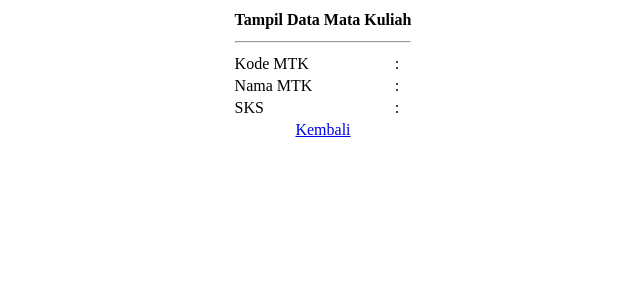
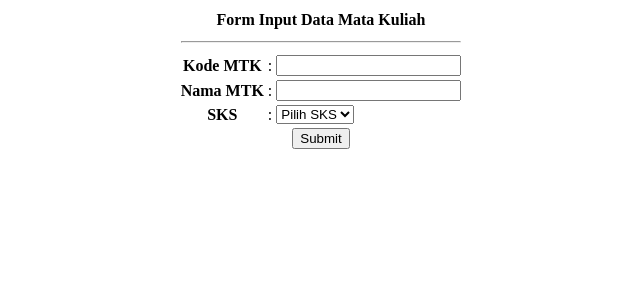
Before and after one commit to sugiaryfiantoro/WP2_12220454, a CodeIgniter app: page /pustaka-booking/matakuliah/cetak in a window 1280 px wide. Shown: the top 300 px of the page, without its empty margins (317-957 px from the left). Run offline with CodeIgniter, Linux system fonts and the light colour scheme.

Commit message:
pertemuan 5

```diff
--- a/application/config/autoload.php
+++ b/application/config/autoload.php
@@ -58,7 +58,7 @@ $autoload['packages'] = array();
 |
 |	$autoload['libraries'] = array('user_agent' => 'ua');
 */
-$autoload['libraries'] = array();
+$autoload['libraries'] = array('form_validation');
 
 /*
 | -------------------------------------------------------------------
@@ -89,7 +89,7 @@ $autoload['drivers'] = array();
 |
 |	$autoload['helper'] = array('url', 'file');
 */
-$autoload['helper'] = array('url');
+$autoload['helper'] = array('url','form');
 
 /*
 | -------------------------------------------------------------------
--- a/application/controllers/Matakuliah.php
+++ b/application/controllers/Matakuliah.php
@@ -6,11 +6,33 @@ class Matakuliah extends CI_Controller{
     }
   public function cetak()
     {
+      $this->form_validation->set_rules('kode', 'kode Matakuliah', 'trim|required|numeric|min_length[3]',
+      array('required' => '%s Wajib diisi.',
+            'numeric' => '%s harus berupa angka',
+            'min_length' => '%s harus 3 karakter.',));
+
+      $this->form_validation->set_rules('nama', 'nama Matakuliah', 'required|alpha',
+      array('required' => '%s Wajib diisi.',
+            'alpha' => '%s wajib di isi huruf'));
+      $this->form_validation->set_rules('sks', 'sks', 'required',
+      array('required' => '%s Wajib diisi.'));
+      if ($this->form_validation->run() == FALSE)
+                {
+                        $this->load->view('view-form-matakuliah');
+                }
+                else
+                {
                   $data = [
                     'kode' => $this->input->post('kode'),
                     'nama' => $this->input->post('nama'),
                     'sks' => $this->input->post('sks')
                             ];
+
             $this->load->view('view-data-matakuliah', $data);
+                        $this->load->view('view-data-matakuliah');
+                }
+
+
+
 }
 }
--- a/application/views/view-form-matakuliah.php
+++ b/application/views/view-form-matakuliah.php
@@ -5,6 +5,7 @@
     <title></title>
   </head>
   <body>
+
 
     <center>
       <form action="<?= base_url('matakuliah/cetak'); ?>" method="post">
@@ -23,15 +24,17 @@
                    <th>Kode MTK</th>
                    <td>:</td>
                    <td>
-                       <input type="text" name="kode" id="kode" >
+                       <input type="text" name="kode" id="kode" value="<?php echo set_value('kode'); ?>" >
                    </td>
+                   <td><?php echo form_error('kode'); ?></td>
                </tr>
                <tr>
                    <th>Nama MTK</th>
                    <td>:</td>
                    <td>
-                       <input type="text" name="nama" id="nama" >
+                       <input type="text" name="nama" id="nama" value="<?php echo set_value('nama'); ?>" >
                    </td>
+                   <td><?php echo form_error('nama'); ?></td>
                </tr>
                <tr>
                    <th>SKS</th>
@@ -44,6 +47,7 @@
                            <option value="4">4</option>
                        </select>
                    </td>
+                   <td><?php echo form_error('sks'); ?></td>
                </tr>
                <tr>
                    <td colspan="3" align="center">
```
Also changed, not shown: application/views/v_index.php (+1 -22 lines). Lines whose indentation alone changed are shown as unchanged.
